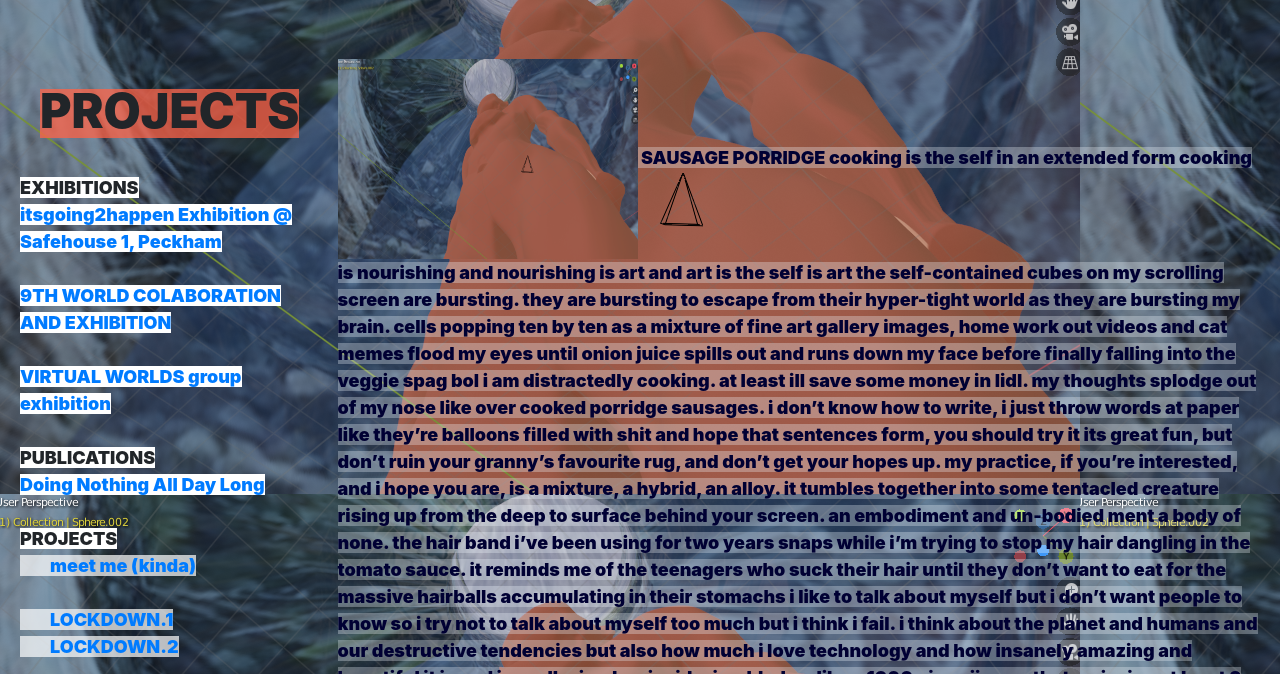
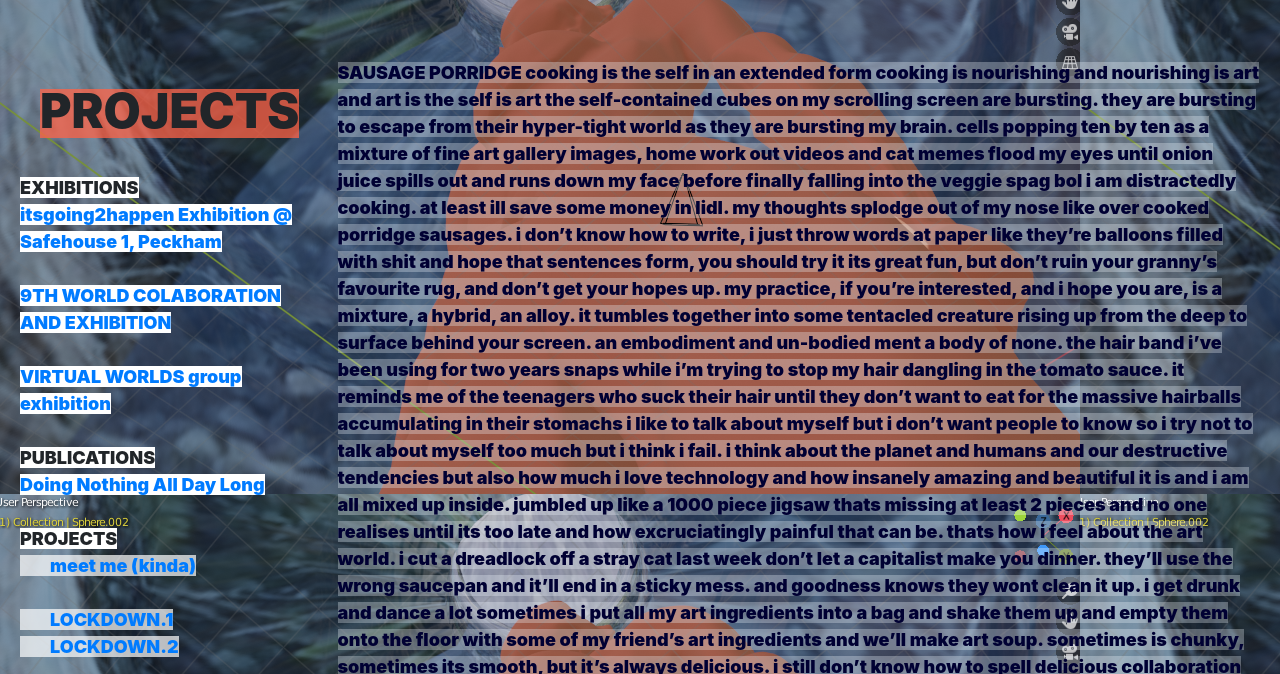
Before and after one commit to frangry55/FranHayes.github.io, a plain HTML site: page index.html in a window 1280 px wide. Shown: the part 126-800 px from the top of the page. Drawn offline with nearby package versions, Linux system fonts and the light colour scheme.

Commit message:
background sorted, image removed

```diff
--- a/index.html
+++ b/index.html
@@ -89,7 +89,7 @@ p3 {background-color: RGB(260,260,260,0.7); padding-left:30px;}
 
            <main>
     <p2>
-      <img id="background" class="thumbnail" src="assest/background.png" style="height: 200; width: 300;";>
+
       <float:center> <font color="#000033">SAUSAGE PORRIDGE
 
 cooking is the self in an extended form
```
